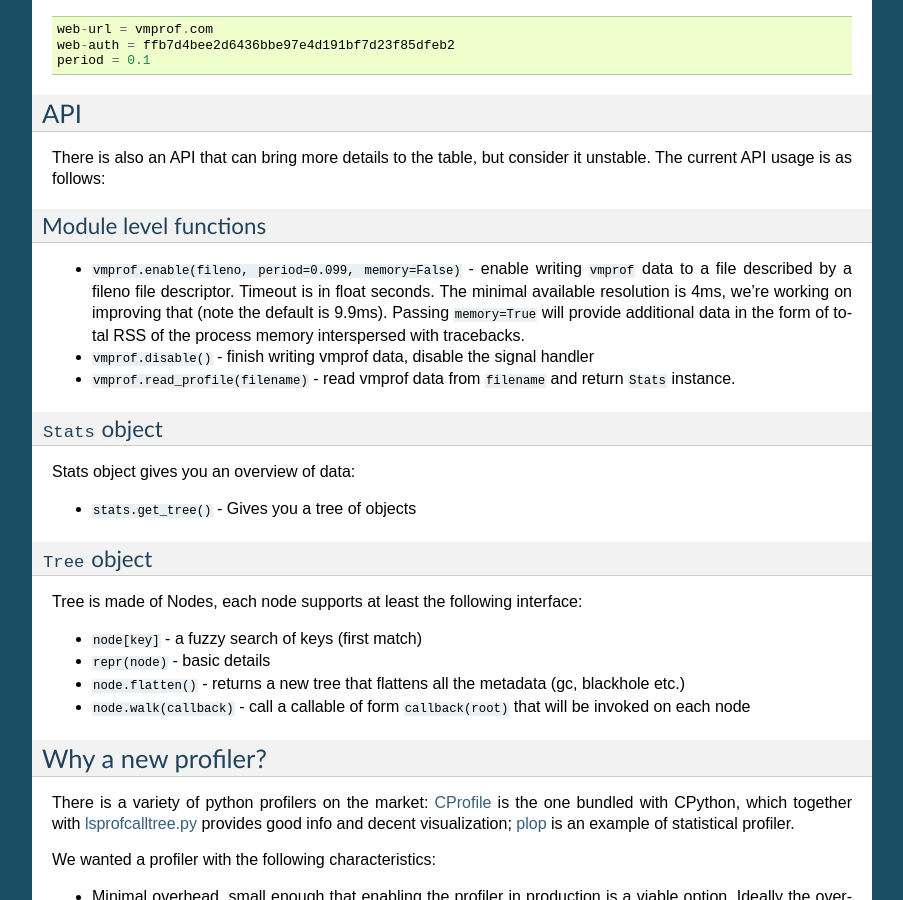
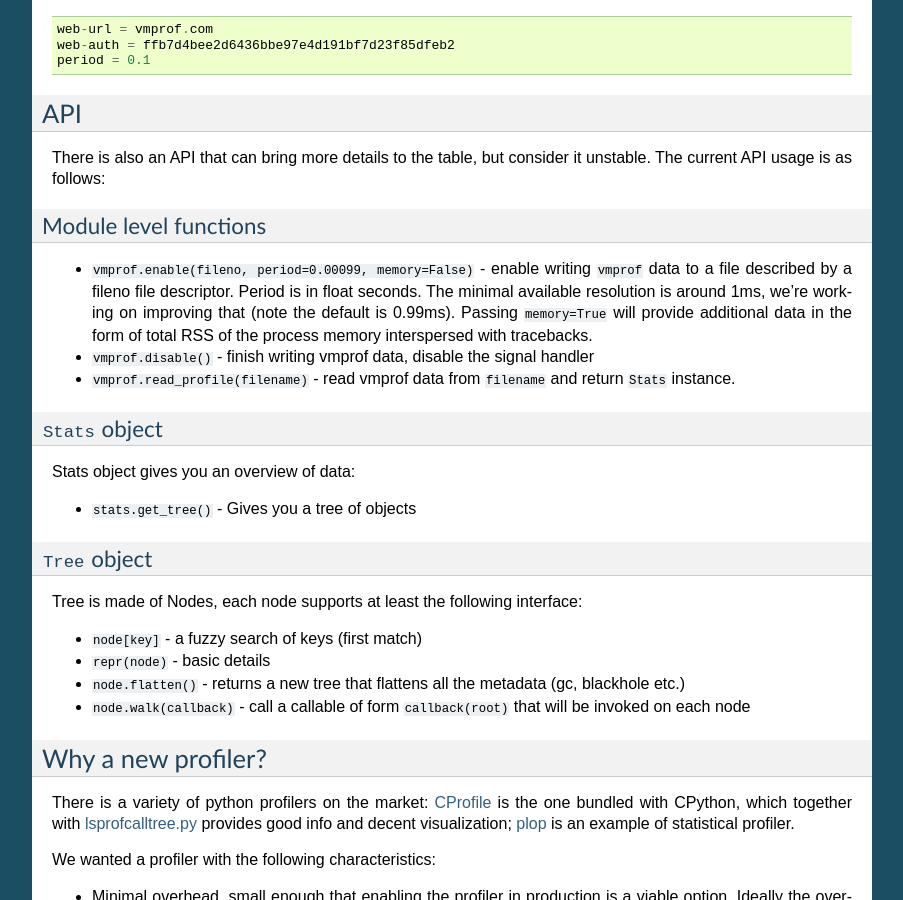
Before and after one commit to vmprof/vmprof-python, a Sphinx documentation site: the page built from docs/index.rst, in a window 1280 px wide and 900 px high, scrolled down 2043 px. Shown: the whole window, without its empty margins (198-1101 px from the left). Built offline with Sphinx 7.4.7, drawn with Linux system fonts in a browser that asks for light colours.

Commit message:
doc: Fix confusiong sentence about period argument
fixes #76

```diff
--- a/docs/index.rst
+++ b/docs/index.rst
@@ -148,10 +148,10 @@
 Module level functions
 ----------------------
 
-* ``vmprof.enable(fileno, period=0.099, memory=False)`` - enable writing ``vmprof`` data to a
-  file described by a fileno file descriptor. Timeout is in float seconds. The
-  minimal available resolution is 4ms, we're working on improving that
-  (note the default is 9.9ms). Passing ``memory=True`` will provide additional
+* ``vmprof.enable(fileno, period=0.00099, memory=False)`` - enable writing ``vmprof`` data to a
+  file described by a fileno file descriptor. Period is in float seconds. The
+  minimal available resolution is around 1ms, we're working on improving that
+  (note the default is 0.99ms). Passing ``memory=True`` will provide additional
   data in the form of total RSS of the process memory interspersed with
   tracebacks.
 
```
